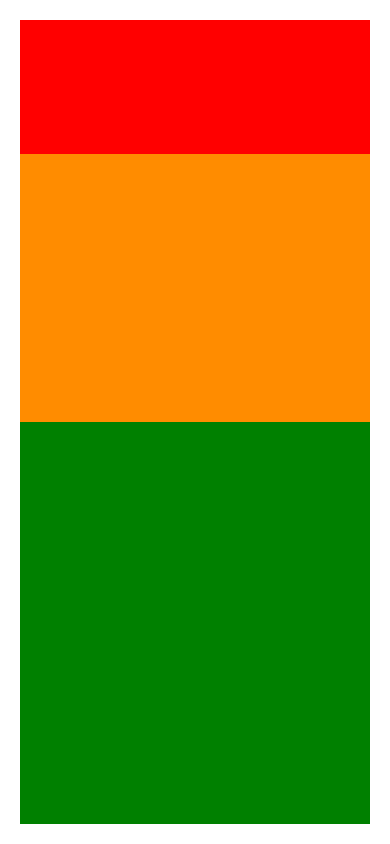
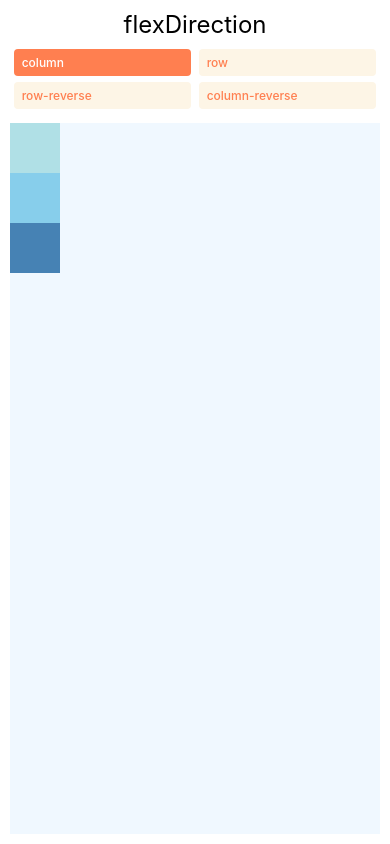
Before and after one commit to bagguo/react-native-samples-guo, a React Native app: screen / in a window 390 px wide. Built offline with nearby package versions, Linux system fonts and the light colour scheme.

Commit message:
flex: rn offical demo 2

```diff
--- a/App.js
+++ b/App.js
@@ -1,137 +1,137 @@
 //---------RN offical flex demo 1 --------
-import React from "react";
-import { StyleSheet, Text, View } from "react-native";
+// import React from "react";
+// import { StyleSheet, Text, View } from "react-native";
 
-const Flex = () => {
+// const Flex = () => {
+//   return (
+//     <View style={[styles.container, {
+//       // Try setting `flexDirection` to `"row"`.
+//       flexDirection: "column"
+//     }]}>
+//       <View style={{ flex: 1, backgroundColor: "red" }} />
+//       <View style={{ flex: 2, backgroundColor: "darkorange" }} />
+//       <View style={{ flex: 3, backgroundColor: "green" }} />
+//     </View>
+//   );
+// };
+
+// const styles = StyleSheet.create({
+//   container: {
+//     flex: 1,
+//     padding: 20,
+//   },
+// });
+
+// export default Flex;
+
+
+// -------------*****RN offical flex demo2------------
+import { useState } from 'react';
+import { StyleSheet, Text, TouchableOpacity, View } from "react-native";
+
+const FlexDirectionBasics = () => {
+  const [flexDirection, setflexDirection] = useState("column");
+
   return (
-    <View style={[styles.container, {
-      // Try setting `flexDirection` to `"row"`.
-      flexDirection: "column"
-    }]}>
-      <View style={{ flex: 1, backgroundColor: "red" }} />
-      <View style={{ flex: 2, backgroundColor: "darkorange" }} />
-      <View style={{ flex: 3, backgroundColor: "green" }} />
-    </View>
+    <PreviewLayout
+      label="flexDirection"
+      values={["column", "row", "row-reverse", "column-reverse"]}
+      selectedValue={flexDirection}
+      setSelectedValue={setflexDirection}
+    >
+      <View
+        style={[styles.box, { backgroundColor: "powderblue" }]}
+      />
+      <View
+        style={[styles.box, { backgroundColor: "skyblue" }]}
+      />
+      <View
+        style={[styles.box, { backgroundColor: "steelblue" }]}
+      />
+    </PreviewLayout>
   );
 };
+
+const PreviewLayout = ({
+  label,
+  children,
+  values,
+  selectedValue,
+  setSelectedValue,
+}) => (
+  <View style={{ padding: 10, flex: 1 }}>
+    <Text style={styles.label}>{label}</Text>
+    <View style={styles.row}>
+      {values.map((value) => (
+        <TouchableOpacity
+          key={value}
+          onPress={() => setSelectedValue(value)}
+          style={[
+            styles.button,
+            selectedValue === value && styles.selected,
+          ]}
+        >
+          <Text
+            style={[
+              styles.buttonLabel,
+              selectedValue === value && styles.selectedLabel,
+            ]}
+          >
+            {value}
+          </Text>
+        </TouchableOpacity>
+      ))}
+    </View>
+    <View style={[styles.container, { [label]: selectedValue }]}>
+      {children}
+    </View>
+  </View>
+);
 
 const styles = StyleSheet.create({
   container: {
     flex: 1,
-    padding: 20,
+    marginTop: 8,
+    backgroundColor: "aliceblue",
+  },
+  box: {
+    width: 50,
+    height: 50,
+  },
+  row: {
+    flexDirection: "row",
+    flexWrap: "wrap",
+  },
+  button: {
+    paddingHorizontal: 8,
+    paddingVertical: 6,
+    borderRadius: 4,
+    backgroundColor: "oldlace",
+    alignSelf: "flex-start",
+    marginHorizontal: "1%",
+    marginBottom: 6,
+    minWidth: "48%",
+    textAlign: "center",
+  },
+  selected: {
+    backgroundColor: "coral",
+    borderWidth: 0,
+  },
+  buttonLabel: {
+    fontSize: 12,
+    fontWeight: "500",
+    color: "coral",
+  },
+  selectedLabel: {
+    color: "white",
+  },
+  label: {
+    textAlign: "center",
+    marginBottom: 10,
+    fontSize: 24,
   },
 });
 
-export default Flex;
-
-
-// -------------*****RN offical flex demo2------------
-// import { useState } from 'react';
-// import { StyleSheet, Text, TouchableOpacity, View } from "react-native";
-
-// const FlexDirectionBasics = () => {
-//   const [flexDirection, setflexDirection] = useState("column");
-
-//   return (
-//     <PreviewLayout
-//       label="flexDirection"
-//       values={["column", "row", "row-reverse", "column-reverse"]}
-//       selectedValue={flexDirection}
-//       setSelectedValue={setflexDirection}
-//     >
-//       <View
-//         style={[styles.box, { backgroundColor: "powderblue" }]}
-//       />
-//       <View
-//         style={[styles.box, { backgroundColor: "skyblue" }]}
-//       />
-//       <View
-//         style={[styles.box, { backgroundColor: "steelblue" }]}
-//       />
-//     </PreviewLayout>
-//   );
-// };
-
-// const PreviewLayout = ({
-//   label,
-//   children,
-//   values,
-//   selectedValue,
-//   setSelectedValue,
-// }) => (
-//   <View style={{ padding: 10, flex: 1 }}>
-//     <Text style={styles.label}>{label}</Text>
-//     <View style={styles.row}>
-//       {values.map((value) => (
-//         <TouchableOpacity
-//           key={value}
-//           onPress={() => setSelectedValue(value)}
-//           style={[
-//             styles.button,
-//             selectedValue === value && styles.selected,
-//           ]}
-//         >
-//           <Text
-//             style={[
-//               styles.buttonLabel,
-//               selectedValue === value && styles.selectedLabel,
-//             ]}
-//           >
-//             {value}
-//           </Text>
-//         </TouchableOpacity>
-//       ))}
-//     </View>
-//     <View style={[styles.container, { [label]: selectedValue }]}>
-//       {children}
-//     </View>
-//   </View>
-// );
-
-// const styles = StyleSheet.create({
-//   container: {
-//     flex: 1,
-//     marginTop: 8,
-//     backgroundColor: "aliceblue",
-//   },
-//   box: {
-//     width: 50,
-//     height: 50,
-//   },
-//   row: {
-//     flexDirection: "row",
-//     flexWrap: "wrap",
-//   },
-//   button: {
-//     paddingHorizontal: 8,
-//     paddingVertical: 6,
-//     borderRadius: 4,
-//     backgroundColor: "oldlace",
-//     alignSelf: "flex-start",
-//     marginHorizontal: "1%",
-//     marginBottom: 6,
-//     minWidth: "48%",
-//     textAlign: "center",
-//   },
-//   selected: {
-//     backgroundColor: "coral",
-//     borderWidth: 0,
-//   },
-//   buttonLabel: {
-//     fontSize: 12,
-//     fontWeight: "500",
-//     color: "coral",
-//   },
-//   selectedLabel: {
-//     color: "white",
-//   },
-//   label: {
-//     textAlign: "center",
-//     marginBottom: 10,
-//     fontSize: 24,
-//   },
-// });
-
-// export default FlexDirectionBasics;
+export default FlexDirectionBasics;
 
 //--------------demo3----------
```
